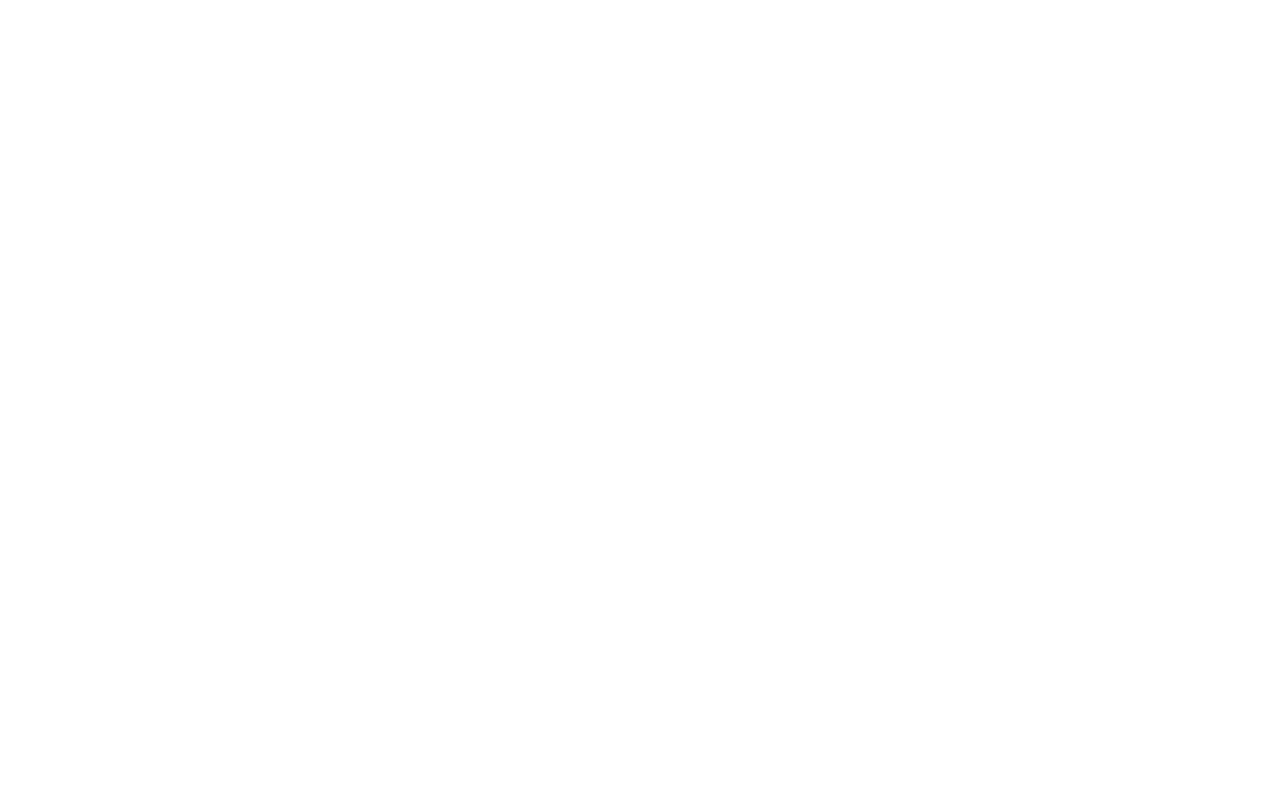
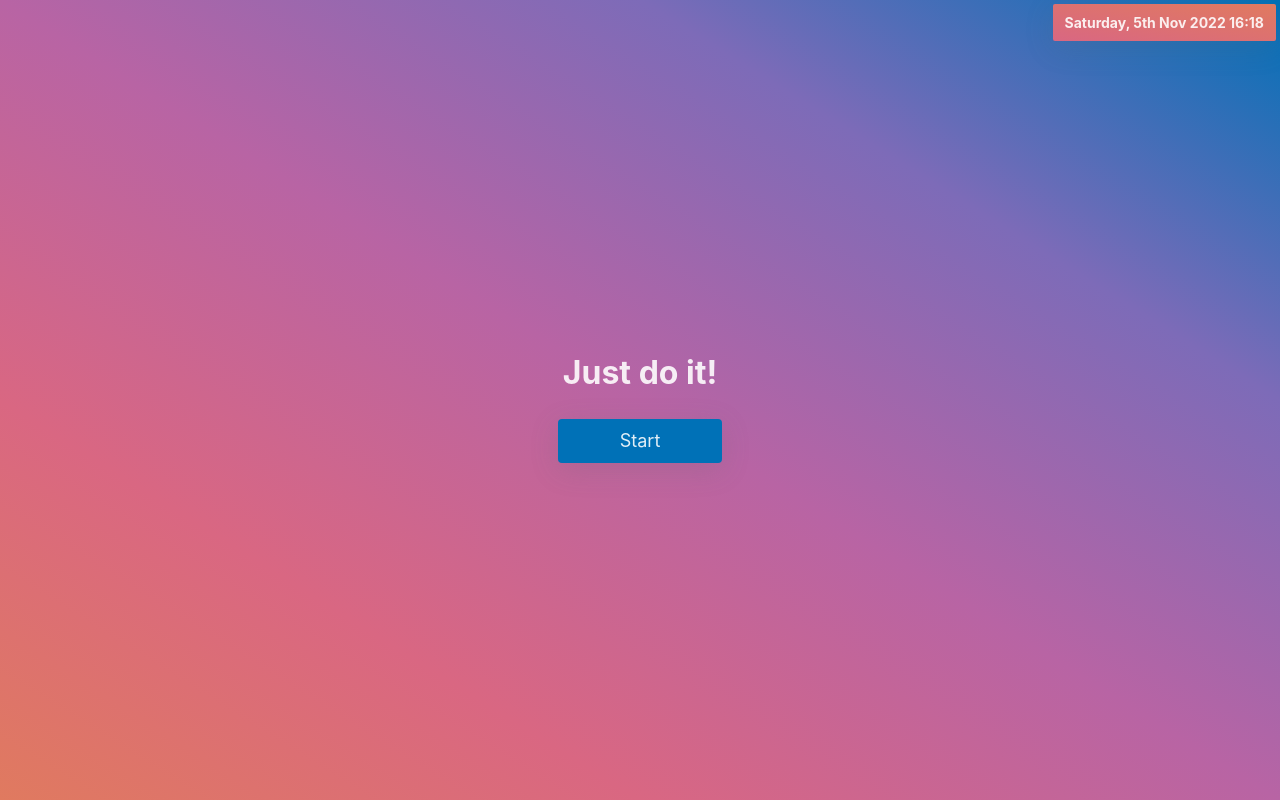
Before and after one commit to natsuhikok/tomatoooo, a Next.js app: page / in a window 1280 px wide. Built offline with nearby package versions, Linux system fonts and the light colour scheme.

Commit message:
Add pomodoro.

```diff
--- a/src/clients/@indexPage.tsx
+++ /dev/null
@@ -1,5 +0,0 @@
-export const IndexPage: React.FC = () => {
-  return (
-    <div></div>
-  )
-}
--- /dev/null
+++ b/src/clients/IndexPage/@indexPage.tsx
@@ -0,0 +1,29 @@
+import { css } from "@emotion/react";
+import Head from "next/head";
+import { useCurrentTimeInitializer } from "src/clients/IndexPage/currentTimeAtom";
+import { DisplayIndexPage } from "src/clients/IndexPage/displayIndexPage";
+import { COLOR } from "src/presentations/COLOR";
+
+export const IndexPage: React.FC = () => {
+  usePageIntializer();
+  return (
+    <>
+      <Head>
+        <title>Dailyboard</title>
+      </Head>
+      <div css={$container}>
+        <DisplayIndexPage />
+      </div>
+    </>
+  )
+}
+
+function usePageIntializer() {
+  useCurrentTimeInitializer();
+}
+
+const $container = css`
+  width: 100vw;
+  height: 100vh;
+  background-image: linear-gradient(to right top, ${COLOR.gradient});
+`
--- /dev/null
+++ b/src/clients/IndexPage/currentTimeAtom.ts
@@ -0,0 +1,31 @@
+import moment, { Moment } from "moment";
+import { atom, selector, useSetRecoilState } from "recoil";
+import { STORAGE_KEYS } from "src/clients/appRoot/STORAGE_KEYS";
+import { useInterval } from "src/clients/IndexPage/useInterval";
+
+const currentTimeAtom = atom<Moment>({
+  key: STORAGE_KEYS.CURRENT_TIME,
+  default: null,
+});
+
+export const useCurrentTimeInitializer = () => {
+  const setCurrentTime = useSetRecoilState(currentTimeAtom);
+  function updateCurrentTime() {
+    setCurrentTime(moment());
+  }
+  useInterval(updateCurrentTime, 100);
+}
+
+export const currentTimeSelector = {
+  moment: selector<Moment>({
+    key: STORAGE_KEYS.CURRENT_TIME + "/moment",
+    get: ({ get }) => get(currentTimeAtom),
+  }),
+  formated: selector<string>({
+    key: STORAGE_KEYS.CURRENT_TIME + "/formated",
+    get: ({ get }) => {
+      const currentTime = get(currentTimeAtom);
+      return currentTime ? currentTime.format("dddd, Do MMM YYYY HH:mm") : "";
+    },
+  }),
+}
--- /dev/null
+++ b/src/clients/IndexPage/displayIndexPage.tsx
@@ -0,0 +1,111 @@
+import { css } from "@emotion/react";
+import { useRecoilValue } from "recoil";
+import { currentTimeSelector } from "src/clients/IndexPage/currentTimeAtom";
+import { usePomodoroTimer } from "src/clients/IndexPage/usePomodoroTimer";
+
+export const DisplayIndexPage: React.FC = () => {
+  const currentTime = useRecoilValue(currentTimeSelector.formated);
+  const pomodoro = usePomodoroTimer();
+  return (
+    <div css={$style}>
+      <div>
+        {currentTime}
+      </div>
+      <div>
+        {displayMessage(pomodoro.secondsToEnd, pomodoro.isInitial)}
+      </div>
+      <div>
+        {!pomodoro.isInitial && (
+          <>
+            {dispayTimeToEnd(pomodoro.secondsToEnd)}
+            {pomodoro.isExceed && <span> ago</span>}
+          </>
+        )}
+      </div>
+      <button
+        data-is-running={pomodoro.isRunning}
+        onClick={pomodoro.createStartTimerHandler(25 * 60)}
+      >
+        {pomodoro.isRunning ? "Reset" : "Start"}
+      </button>
+    </div>
+  )
+}
+
+function dispayTimeToEnd(secondsToEnd: number) {
+  const SecondsAbs = Math.abs(secondsToEnd);
+  const minutes = Math.floor(SecondsAbs / 60);
+  const seconds = SecondsAbs % 60;
+  if (minutes === 0) return `${seconds < 10 ? `0${seconds}` : seconds} seconds`;
+  return `${minutes} minutes ${seconds < 10 ? `0${seconds}` : seconds} seconds`;
+};
+
+function displayMessage(secondsToEnd: number, isInitial: boolean) {
+  if (isInitial) return "Just do it!";
+  if (secondsToEnd < (-1 * 5 * 60)) return "Just do it!";
+  if (secondsToEnd <= 0) return "Time is up!";
+  const minutes = Math.floor(secondsToEnd / 60);
+  if (minutes === 0) return "Time is almost up!";
+  return "Keep going!";
+}
+
+const $style = css`
+  display: flex;
+  flex-direction: column;
+  align-items: center;
+  justify-content: center;
+  height: 100vh;
+  position: relative;
+  & > div {
+    color: #ffffffe1;
+    text-shadow: rgba(100, 100, 111, 0.2) 0px 7px 29px 0px;
+    font-weight: bold;
+  }
+  & > div:first-of-type {
+    font-size: 14px;
+    text-align: center;
+    background-image: linear-gradient(to top right, #d96782, #e07a5f);
+    padding: 6px 12px;
+    position: absolute;
+    top: 4px;
+    right: 4px;
+    border-radius: 2px;
+    box-shadow: rgba(100, 100, 111, 0.2) 0px 7px 29px 0px;
+  }
+  & > div:nth-of-type(2) {
+    font-size: 32px;
+    line-height: 1;
+  }
+
+  & > div:last-of-type {
+    font-size: 22px;
+    line-height: 1;
+    margin-top: 8px;
+    & > span {
+      font-size: 22px;
+      line-height: 1;
+    }
+  }
+  & > button {
+    margin-top: 22px;
+    background-color: #0071b7;
+    box-shadow: rgba(100, 100, 111, 0.2) 0px 7px 29px 0px;
+    border: none;
+    padding: 6px 62px;
+    color: #ffffffe1;
+    border-radius: 4px;
+    font-size: 18px;
+    margin-bottom: -20px;
+    cursor: pointer;
+    transition: all 0.3s;
+    &:hover {
+      background-color: #7d6bb8;
+    }
+    &[data-is-running="true"] {
+      background-color: #d96782;
+      &:hover {
+        background-color: #e07a5f;
+      }
+    }
+  }
+`;
--- /dev/null
+++ b/src/clients/IndexPage/useInterval.ts
@@ -0,0 +1,11 @@
+import { DependencyList, useEffect, useRef } from "react";
+
+export function useInterval(
+  callback: () => void, interval: number, dependencies: DependencyList = []
+) {
+  const intervalRef = useRef<NodeJS.Timer>();
+  useEffect(() => {
+    intervalRef.current = setInterval(callback, interval);
+    return () => intervalRef.current && clearInterval(intervalRef.current);
+  }, dependencies);
+}
--- /dev/null
+++ b/src/clients/IndexPage/usePomodoroTimer.ts
@@ -0,0 +1,77 @@
+import moment, { Moment } from "moment";
+import { useEffect, useMemo, useState } from "react";
+import { useRecoilValue } from "recoil";
+import { STORAGE_KEYS } from "src/clients/appRoot/STORAGE_KEYS";
+import { currentTimeSelector } from "src/clients/IndexPage/currentTimeAtom";
+
+export function usePomodoroTimer() {
+  const currentTime = useRecoilValue(currentTimeSelector.moment);
+  const [timeSeconds, setTimeSeconds] = useTimerSeconds();
+  const [startAt, setStartAt] = usePomodoroStartAt();
+  const [notified, setNotified] = useState(false);
+  const isInitial = startAt === null;
+  const secondsToEnd = useMemo(() => {
+    if (startAt == null || currentTime == null) return 0;
+    const secondsFromStart = currentTime.diff(startAt, "seconds");
+    return timeSeconds - secondsFromStart;
+  }, [currentTime, startAt, timeSeconds]);
+
+  const canPlaySound = (
+    !isInitial &&
+    secondsToEnd <= 0 &&
+    secondsToEnd > -1 * 60 * 5 &&
+    !notified
+  )
+
+  useEffect(() => {
+    if (!canPlaySound) return;
+    const audio = new Audio("./ta-dah.mp3");
+    audio.volume = 0.3;
+    console.log("played");
+    setNotified(true);
+    audio.play();
+  }, [secondsToEnd]);
+
+  function createStartTimerHandler(timeSeconds: number) {
+    return (e: React.MouseEvent<HTMLButtonElement>) => {
+      e.preventDefault();
+      setTimeSeconds(timeSeconds);
+      setNotified(false);
+      setStartAt(moment());
+    }
+  }
+
+  return {
+    createStartTimerHandler,
+    secondsToEnd,
+    isInitial,
+    isExceed: secondsToEnd < 0,
+    isRunning: !isInitial && secondsToEnd > 0,
+  }
+}
+
+function useTimerSeconds() {
+  const [timerSeconds, _setTimerSeconds] = useState(0);
+  useEffect(() => {
+    const saved = localStorage.getItem(STORAGE_KEYS.POMODORO_TIMER);
+    saved && _setTimerSeconds(Number(saved));
+  }, []);
+  function setTimerSeconds(value: number) {
+    _setTimerSeconds(value);
+    localStorage.setItem(STORAGE_KEYS.POMODORO_TIMER, `${value}`);
+  }
+  return [timerSeconds, setTimerSeconds] as const;
+}
+
+function usePomodoroStartAt() {
+  const [startAt, _setStartAt] = useState<Moment>(null);
+  useEffect(() => {
+    const saved = localStorage.getItem(STORAGE_KEYS.POMODORO_START_AT);
+    _setStartAt(saved ? moment(saved) : null);
+  }, []);
+  function setStartAt(value: Moment) {
+    _setStartAt(value);
+    localStorage.setItem(STORAGE_KEYS.POMODORO_START_AT, value.format());
+  }
+  return [startAt, setStartAt] as const;
+}
--- /dev/null
+++ b/src/clients/appRoot/STORAGE_KEYS.ts
@@ -0,0 +1,5 @@
+export const STORAGE_KEYS = {
+  CURRENT_TIME: 'CURRENT_TIME',
+  POMODORO_START_AT: 'POMODORO_START_AT',
+  POMODORO_TIMER: 'POMODORO_TIMER',
+}
--- a/src/pages/_app.tsx
+++ b/src/pages/_app.tsx
@@ -1,3 +1,3 @@
-import { AppRoot } from "src/clients/appRoot";
+import { AppRoot } from "src/clients/appRoot/appRoot";
 
 export default AppRoot;
--- a/src/pages/index.tsx
+++ b/src/pages/index.tsx
@@ -1,3 +1,3 @@
-import { IndexPage } from "src/clients/@indexPage";
+import { IndexPage } from "src/clients/IndexPage/@indexPage";
 
 export default IndexPage;
--- a/src/presentations/$styleRoot.tsx
+++ b/src/presentations/$styleRoot.tsx
@@ -14,23 +14,23 @@ const $StyleRoot = css`
     font-size: 14px;
     margin: 0;
     padding: 0;
-
-    &::-webkit-scrollbar {
+  }
+  * {
+    ::-webkit-scrollbar {
       height: 5px;
       width: 5px;
     }
-    &::-webkit-scrollbar-track {
+    ::-webkit-scrollbar-track {
       background: transparent;
       border: none;
     }
-    &::-webkit-scrollbar-thumb {
+    ::-webkit-scrollbar-thumb {
       background: lightslategrey;
       border-radius: 2px;
       box-shadow: none;
     }
   }
-
-  body {
+  #__next {
     user-select: none;
   }
 `
--- /dev/null
+++ b/src/presentations/COLOR.tsx
@@ -0,0 +1,5 @@
+// usesing .jsx to hilight color codes.
+
+export const COLOR = {
+  gradient: `#e07a5f, #d96782, #b864a4, #7d6bb8, #0071b7`,
+}
```
Also changed, not shown: src/clients/appRoot/appRoot.tsx (renamed from src/clients/appRoot.tsx), 1 other file (tests, documents, lock files or other folders).
